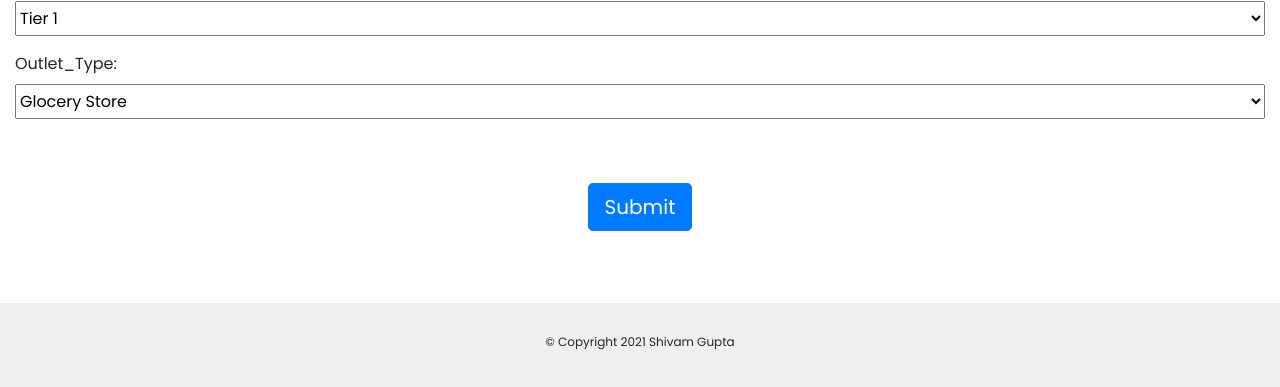
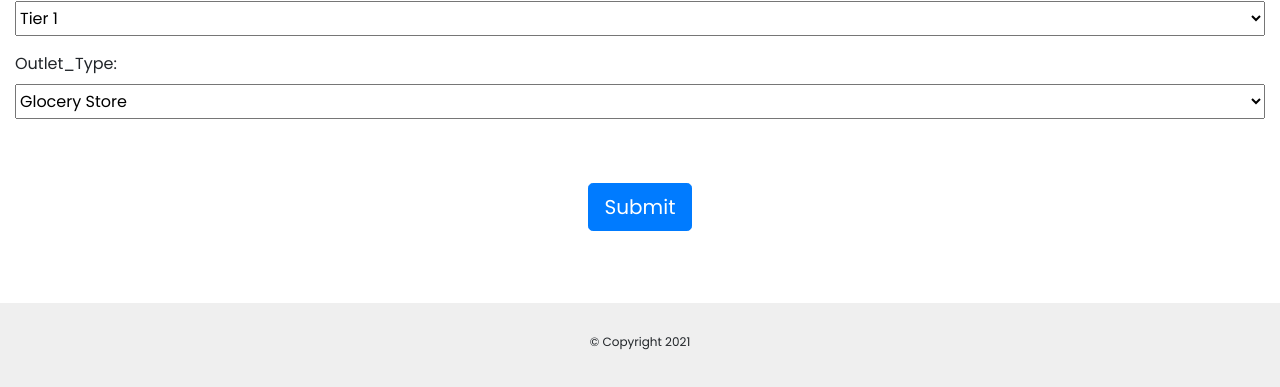
Before and after one commit to shivamgupta6588/sales-prediction-store-frontend, a Flask app: page / in a window 1280 px wide. Shown: the part 1561-1948 px from the top of the page. Run offline with Flask 2, Linux system fonts and the light colour scheme; some libraries are stand-ins or nearby versions.

Commit message:
second commit

```diff
--- a/main.py
+++ b/main.py
@@ -47,6 +47,7 @@ def predict():
        result=response.text
        output=result.split(":",1)[1]
        output=output.replace("}","")
+       output=int(output)
        return render_template('home.html',output=output)
 
 
--- a/templates/home.html
+++ b/templates/home.html
@@ -138,7 +138,7 @@
     </section>
     <section id="footer">
         <div class="social-links">
-            <p>&copy; Copyright 2021 Shivam Gupta</p>
+            <p>&copy; Copyright 2021 </p>
 
         </div>
     </section>
```
